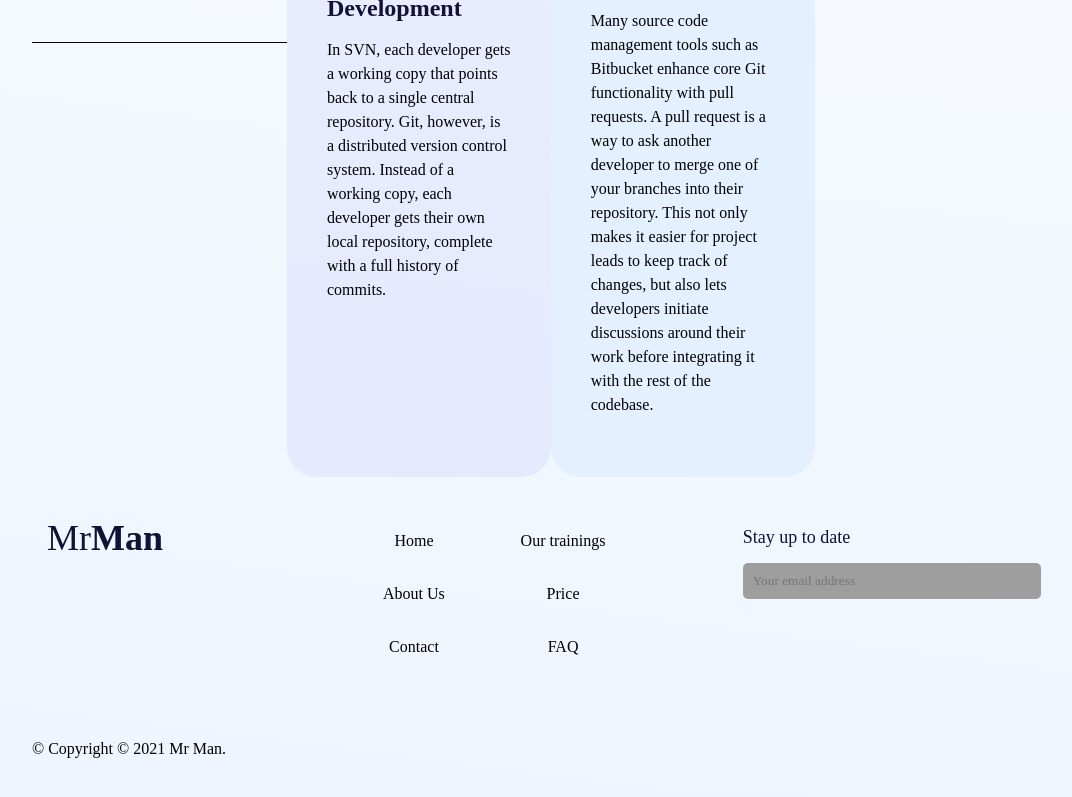
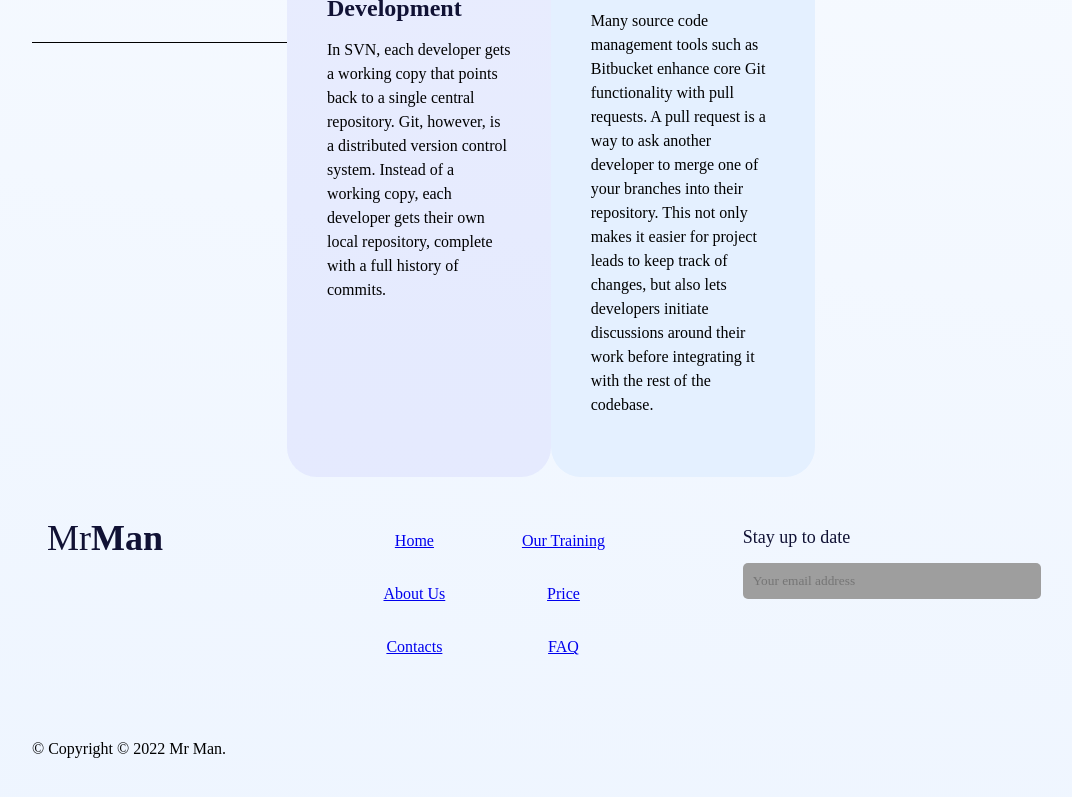
Before and after one commit to iamvictorabedi/lab-1, a plain HTML site: page index.html in a window 1280 px wide. Shown: the part 1282-2079 px from the top of the page, without its empty margins (96-1168 px from the left). Drawn offline with Linux system fonts and the light colour scheme; grey boxes are pictures that could not be loaded.

Commit message:
Tidy Up the Home Page

```diff
--- a/index.html
+++ b/index.html
@@ -96,12 +96,14 @@
             <footer class="content-section-container text-centered ">
                 <h3>Mr<span class="header-bold">Man</span></h3>
                 <ul>
-                    <li>Home</li>
-                    <li>About Us</li>
-                    <li>Contact</li>
-                    <li>Our trainings</li>
-                    <li>Price</li>
-                    <li>FAQ</li>
+                    <li> <a href="index.html"> Home </a></li>
+
+                    <li> <a href="about-us.html">About Us</a> </li>
+                    <li><a href="contact-us.html">Contacts</a></li>
+
+                    <li> <a href="#">Our Training</a> </li>
+                    <li><a href="#">Price</a></li>
+                    <li> <a href="#"> FAQ </a></li>
                 </ul>
                 <div class="stay-up-to-date">
                     <h6 class="bm-15">Stay up to date</h6>
@@ -122,7 +124,7 @@
                     </div>
                 </div>
             </footer>
-            <p id="copyright"> © Copyright © 2021 Mr Man.</p>
+            <p id="copyright"> © Copyright © 2022 Mr Man.</p>
         </div>
     </div>
 </body>
```
